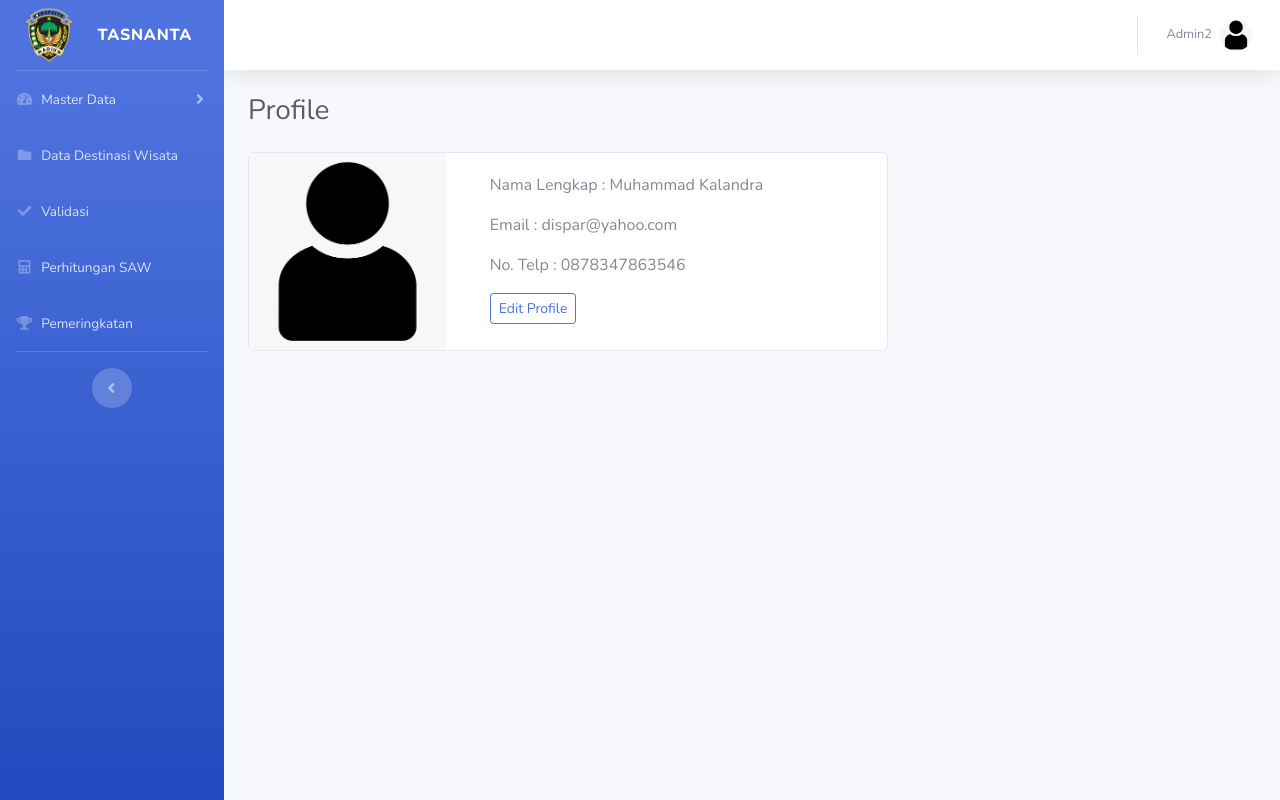
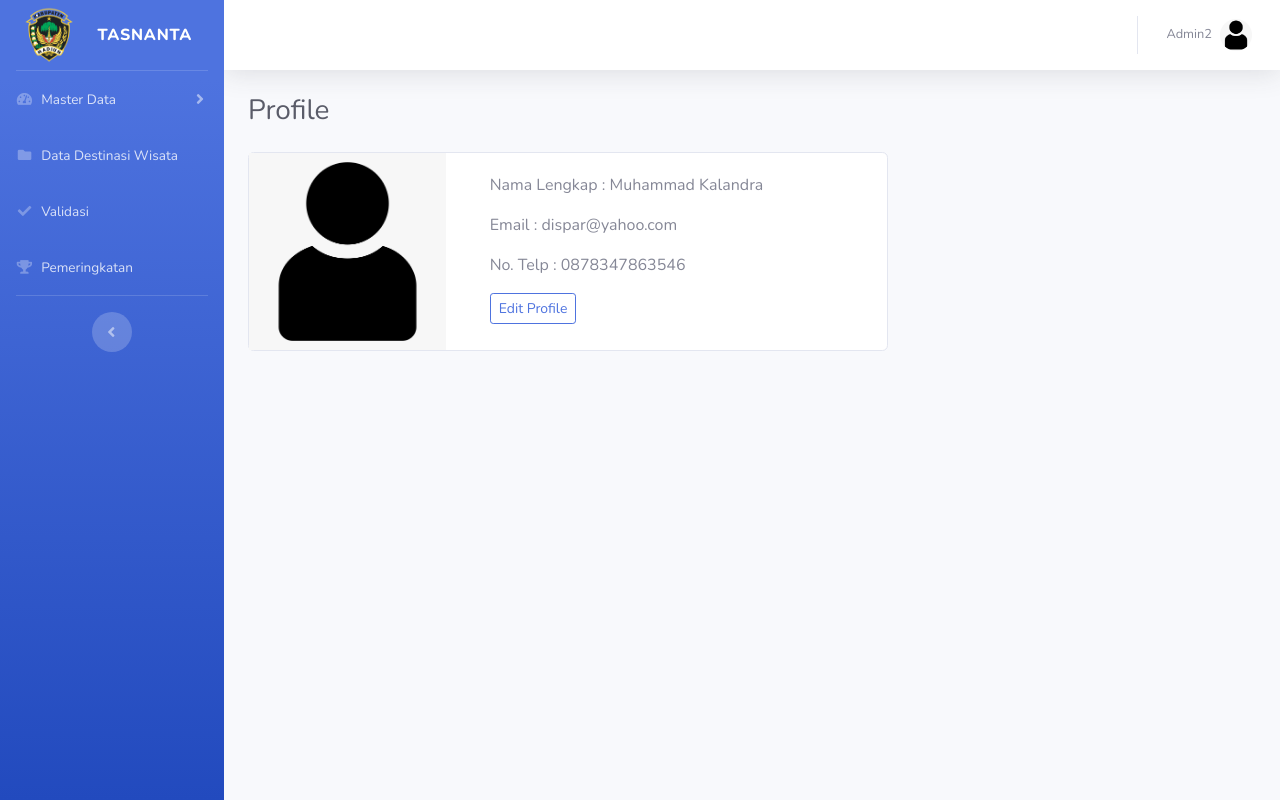
Before and after one commit to ardianita/spk-tasnanta, a CodeIgniter app: page /spk-tasnanta/index.php/dinas/profil in a window 1280 px wide. Run offline with CodeIgniter, Linux system fonts and the light colour scheme; a user stored in the database is signed in; data comes from the database, SQL or seed files in the repository.

Commit message:
Update sidebar_dinas.php

```diff
--- a/application/views/template/sidebar_dinas.php
+++ b/application/views/template/sidebar_dinas.php
@@ -41,13 +41,6 @@
             <a class="nav-link" href="<?= base_url('dinas/tampil_validasi'); ?>">
                 <i class="fas fa-fw fa-check"></i>
                 <span>Validasi</span></a>
-        </li>
-
-        <!-- Nav Item -->
-        <li class="nav-item">
-            <a class="nav-link" href="<?= base_url('saw/index') ?>">
-                <i class="fas fa-fw fa-solid fa-calculator"></i>
-                <span>Perhitungan SAW</span></a>
         </li>
 
         <!-- Nav Item -->
```
